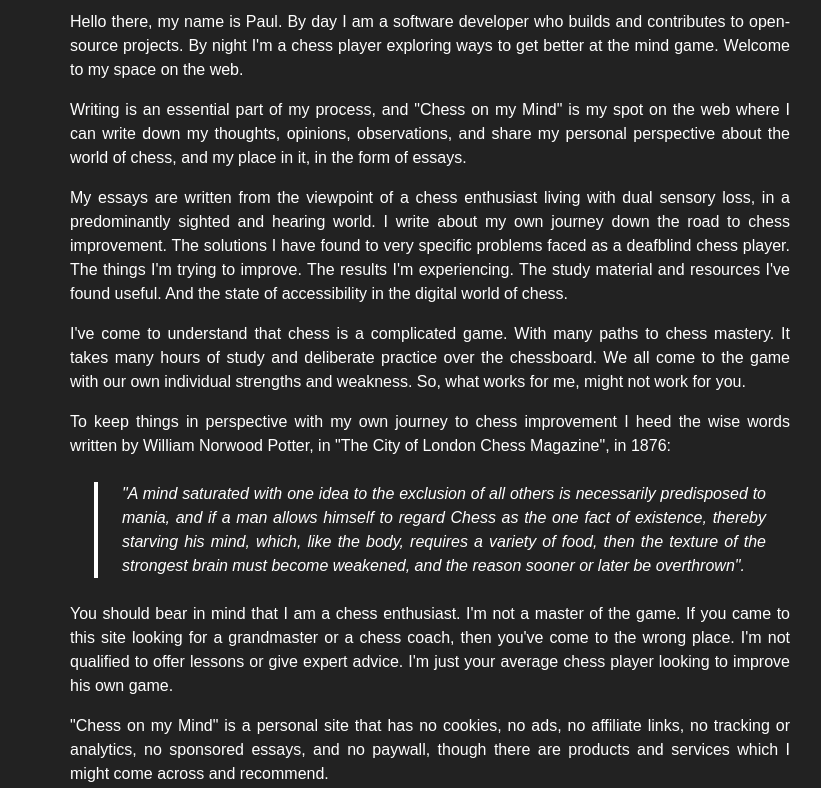
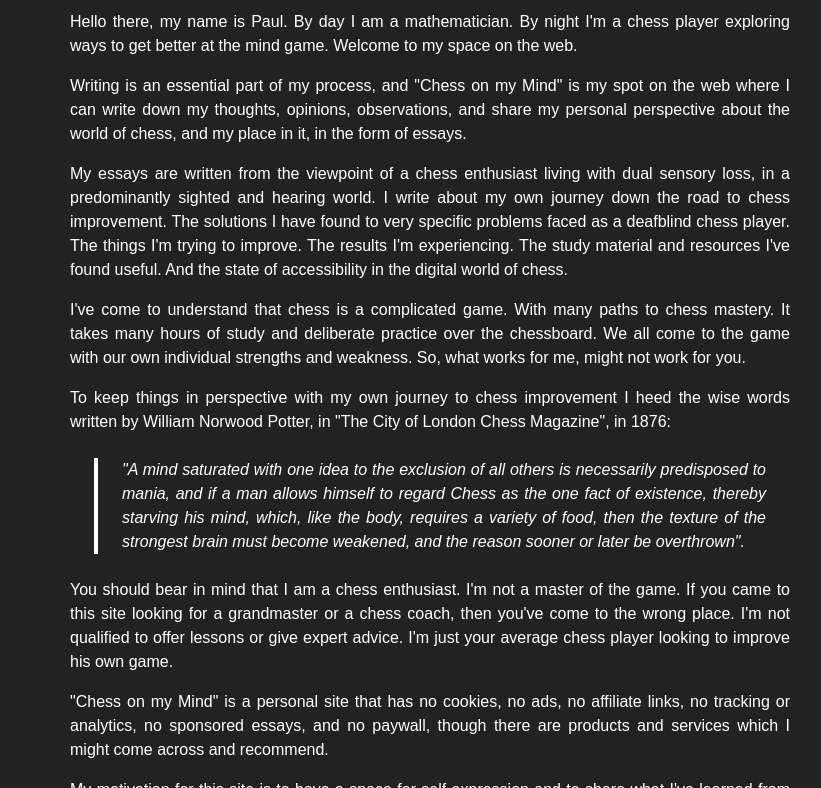
Before and after one commit to ChessOnMyMind/Website, a plain HTML site: page index.html in a window 1280 px wide. Shown: the part 312-1100 px from the top of the page, without its empty margins (210-1031 px from the left). Drawn offline with Linux system fonts and the light colour scheme.

Commit message:
Update
Minor copy update on index.html and about pages.

```diff
--- a/index.html
+++ b/index.html
@@ -41,7 +41,7 @@
       <h1>Home</h1>
 
       <article>
-        <p>Hello there, my name is Paul. By day I am a software developer who builds and contributes to open-source projects. By night I'm a chess player exploring ways to get better at the mind game. Welcome to my space on the web.</p>
+        <p>Hello there, my name is Paul. By day I am a mathematician. By night I'm a chess player exploring ways to get better at the mind game. Welcome to my space on the web.</p>
         <p>Writing is an essential part of my process, and "Chess on my Mind" is my spot on the web where I can write down my thoughts, opinions, observations, and share my personal perspective about the world of chess, and my place in it, in the form of essays.</p>
         <p>My essays are written from the viewpoint of a chess enthusiast living with dual sensory loss, in a predominantly sighted and hearing world. I write about my own journey down the road to chess improvement. The solutions I have found to very specific problems faced as a deafblind chess player. The things I'm trying to improve. The results I'm experiencing. The study material and resources I've found useful. And the state of accessibility in the digital world of chess.</p>
         <p>I've come to understand that chess is a complicated game. With many paths to chess mastery. It takes many hours of study and deliberate practice over the chessboard. We all come to the game with our own individual strengths and weakness. So, what works for me, might not work for you.</p>
```
Also changed, not shown: 1 other file.
